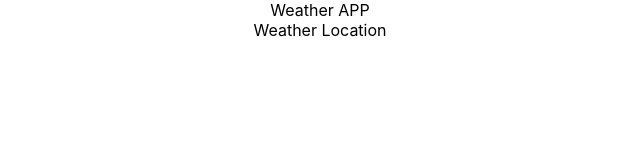
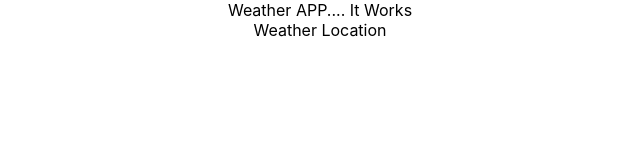
Before and after one commit to Maralex1592/ReactStarts, a React (Create React App) app: page / in a window 1280 px wide. Shown: the top 160 px of the page, without its empty margins (320-960 px from the left). Built offline with nearby package versions, Linux system fonts and the light colour scheme.

Commit message:
other commit

```diff
--- a/src/App.js
+++ b/src/App.js
@@ -6,7 +6,7 @@ class App extends Component{
   render(){
     return (
       <div className="App">
-        Weather APP
+        Weather APP.... It Works
         <Weatherlocation />
       </div>
     );
```
